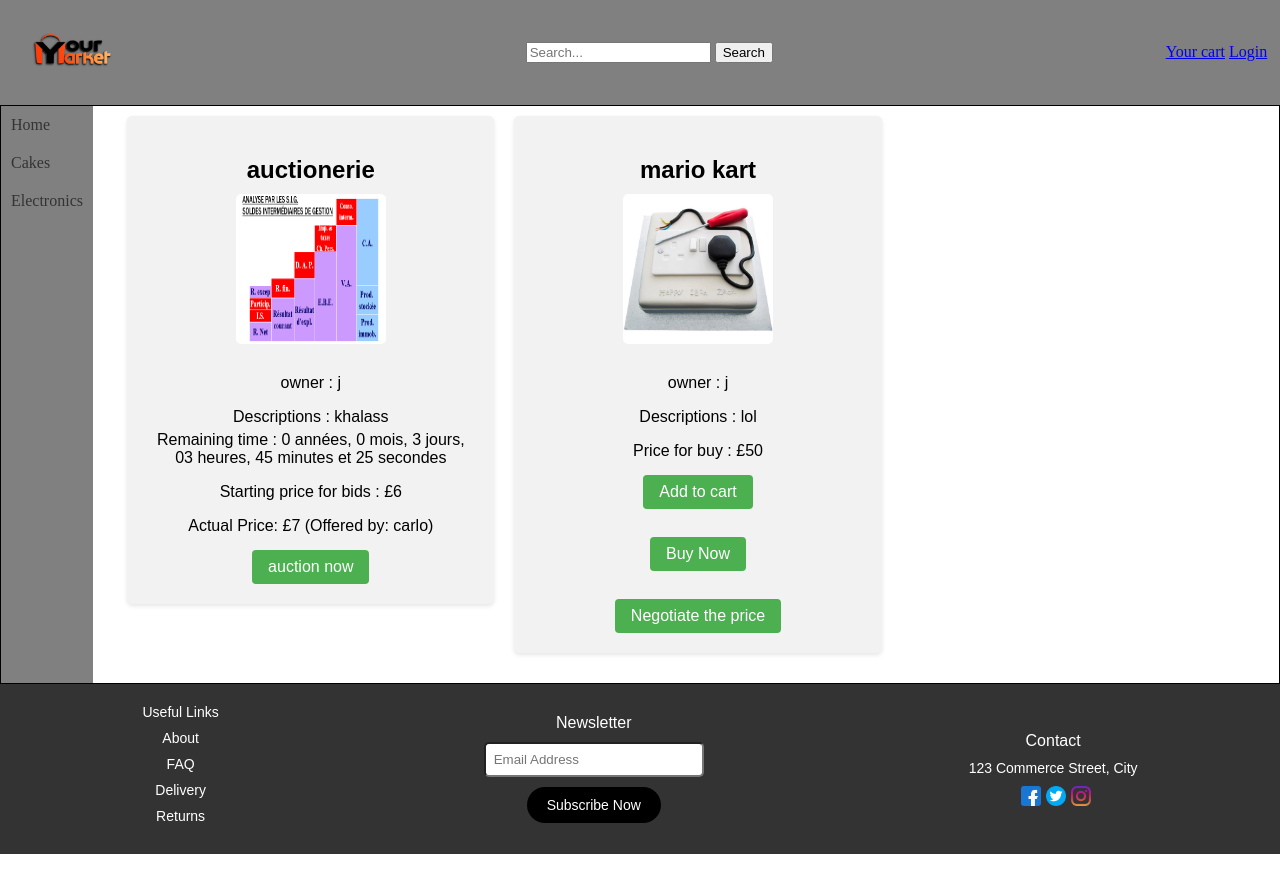
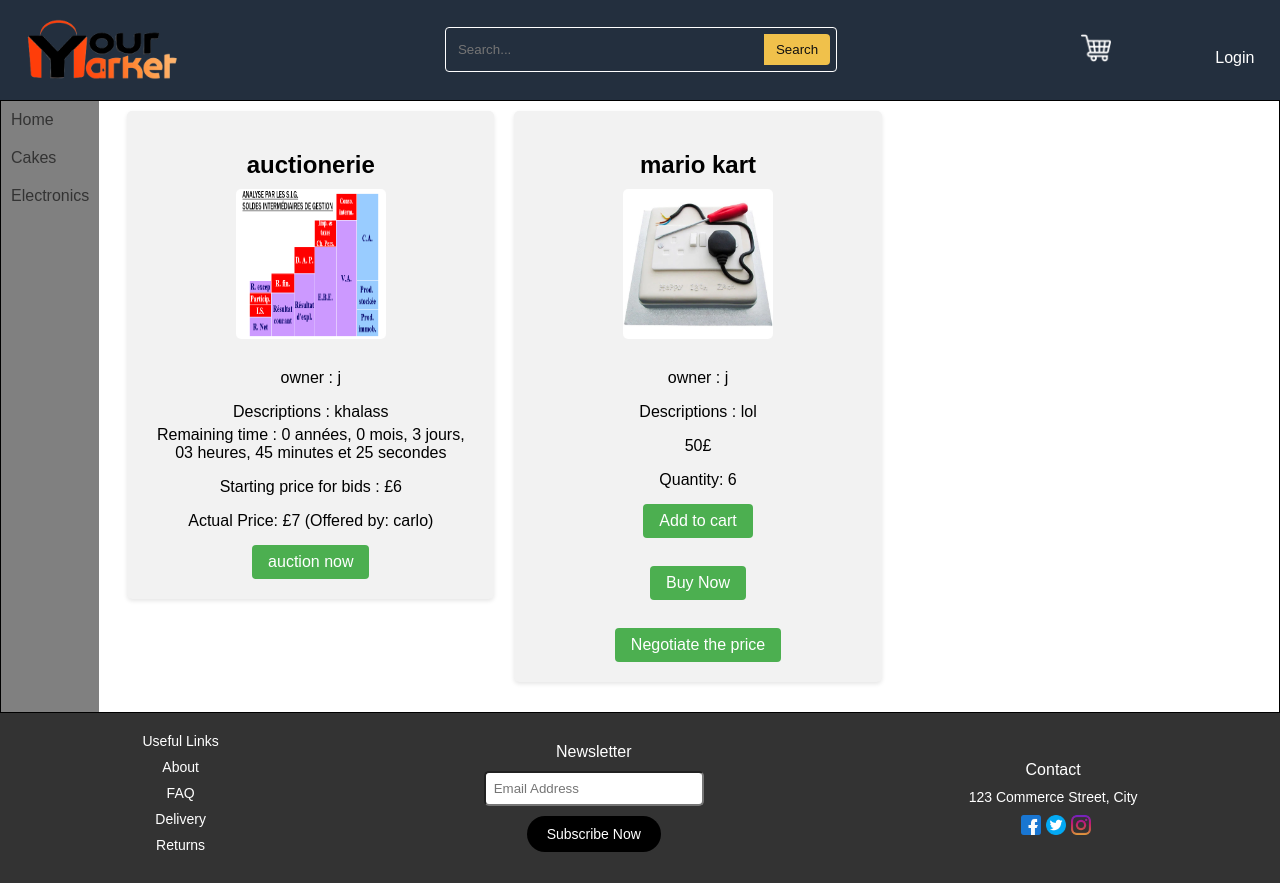
Before and after one commit to JulienFX/YourMarket, a PHP site: page /electronics.php in a window 1280 px wide. Before the commit the page ends 854 px from the top, so only its background shows below. Run offline with PHP 8.4, Linux system fonts and the light colour scheme; data comes from the database, SQL or seed files in the repository.

Commit message:
update stylesheet

```diff
--- a/Constant/head.php
+++ b/Constant/head.php
@@ -1,15 +1,70 @@
 <!DOCTYPE html>
 <html>
+
 <head>
+  <meta charset="UTF-8">
+  <meta name="viewport" content="width=device-width, initial-scale=1.0">
+  <title>Your Website Title</title>
   <style>
+    /* Add your custom styles here */
+    body {
+      margin: 0;
+      font-family: Arial, sans-serif;
+    }
+
     .header {
-      background-color: gray;
-      padding: 1%;
+      background-color: #232f3e;
+      /* Amazon's header color */
+      padding: 1% 2%;
       display: flex;
       align-items: center;
       justify-content: space-between;
       color: white;
     }
+
+    .header a {
+      text-decoration: none;
+      color: white;
+    }
+
+    .header a:hover {
+      text-decoration: none;
+      color: #f0c14b; /* Change link color on hover to Amazon's yellow color */
+    }
+
+    .header img.logo {
+      height: 70px;
+      border-radius: 8px; /* Make the logo slightly rounded */
+      margin-right: 20px; /* Add some space between logo and search bar */
+    }
+
+    .search-bar {
+      display: flex;
+      align-items: center;
+      border: 1px solid white;
+      border-radius: 4px;
+      padding: 6px;
+    }
+
+    .search-bar input[type="text"] {
+      border: none;
+      background-color: transparent;
+      color: white;
+      padding: 6px;
+      width: 300px;
+      /* Make the search input wider */
+    }
+
+    .search-bar button {
+      background-color: #f0c14b;
+      /* Amazon's search button color */
+      border: none;
+      color: #111;
+      padding: 8px 12px;
+      cursor: pointer;
+      border-radius: 0 4px 4px 0;
+    }
+
     .profile-button {
       position: relative;
       display: inline-block;
@@ -19,7 +74,7 @@
       display: none;
       position: absolute;
       top: 100%;
-        left: 0;
+      right: 0;
       min-width: 120px;
       background-color: #f9f9f9;
       padding: 8px;
@@ -30,39 +85,66 @@
     .profile-button:hover .profile-dropdown {
       display: block;
     }
+
+    .header .cart-icon {
+      display: inline-block;
+      position: relative;
+      margin-right: 100px; /* Add some space between cart icon and profile picture */
+    }
+
+    .header .cart-icon img {
+      height: 30px;
+      cursor: pointer;
+    }
+    /* Make the profile picture round */
+    .profile-button img {
+      height: 50px;
+      width: 50px;
+      border-radius: 50%;
+      object-fit: cover;
+    }
+
+    /* Change color and underline behavior for links in profile-dropdown */
+    .profile-dropdown a {
+      color: black;
+      text-decoration: none;
+    }
   </style>
-  <link rel="shortcut icon" href="../Photos/logo.png" />
 </head>
+
+<body>
   <header class="header">
-    <a href="index.php"><img src="Photos/logo.png" height="75"></a>
+    <a href="index.php"><img src="Photos/logo.png" class="logo"></a>
     <div class="search-bar">
-      <!-- Insérez ici le code de votre barre de recherche -->
       <input type="text" placeholder="Search..." />
       <button type="submit">Search</button>
     </div>
     <div>
-      <a href="cart.php">Your cart</a>
+      <a href="cart.php" class="cart-icon">
+        <img src="Photos/shopping-cart.png" alt="Your Cart">
+      </a>
       <?php
-      if(isset($_SESSION['username'])){
+      if (isset($_SESSION['username'])) {
         ?>
         <div class="profile-button">
-        <img src="Photos/pdp.png" height="50px" alt="Photo de profil">
+          <img src="Photos/pdp.png" alt="Photo de profil"> <!-- Replace with your profile picture URL -->
           <div class="profile-dropdown">
-            <a href="profil.php">Profil</a>
+            <a href="profil.php">Profile</a>
             <br>
             <a href="disconnect.php">Logout</a><br>
             <a href="orders.php">Your Orders</a>
           </div>
         </div>
         <?php
-      }else{
+      } else {
         echo '<a href="UserConnexion/formLoginRegister.php">Login</a>';
       } ?>
-
     </div>
   </header>
 
   <div class="content">
-    <!-- Votre contenu ici -->
+    <!-- Your content goes here -->
   </div>
+</body>
+
 </html>
--- a/cart.php
+++ b/cart.php
@@ -104,7 +104,7 @@
 
                 $username = $_SESSION['username'];
 
-                $sql = "SELECT * FROM possess JOIN contains ON possess.cartId = contains.cartId JOIN picturesvideos ON contains.itemId = picturesvideos.id WHERE possess.username = '$username'";
+                $sql = "SELECT picturesvideos.link, contains.itemId, items.nameItem,possess.cartId, contains.quantity FROM possess JOIN contains ON possess.cartId = contains.cartId JOIN picturesvideos ON contains.itemId = picturesvideos.id JOIN items ON contains.itemId = items.id WHERE possess.username = '$username'";
 
                 $result = $conn->query($sql);
 
@@ -129,6 +129,7 @@
                         $quantity = $row["quantity"];
                         $cartId = $row["cartId"];
                         $itemId = $row["itemId"];
+                        $nameitem = $row["nameItem"];
 
                         $sql = "SELECT price, quantity FROM items WHERE id = '$itemId'";
                         $res = $conn->query($sql);
--- a/desserts.php
+++ b/desserts.php
@@ -108,7 +108,8 @@
                         echo '<p>owner : '.$row["username"].'</p>';
                         echo '<p>Descriptions : ' . $row["descriptions"] . '</p>';
                         if($row["sellType"]==1){
-                            echo '<p>Price for buy : £' . $row["price"] . '</p>';
+                            echo '<p>£' . $row["price"] . '</p>';
+                            echo '<p>Quantity: ' . $row["quantity"] . '</p>';
                             echo '<a href="desserts.php?addTocart=' . $row['id'] . '" >Add to cart </a><br><br>';
                             echo '<a href="payment.php?buy=' . $row['id'] . '" >Buy Now </a><br><br>';
                             echo '<a href="#" onclick="negotiatePrice('.$row['id'].', '.$row['price'].');">Negotiate the price</a>';
--- a/electronics.php
+++ b/electronics.php
@@ -108,7 +108,8 @@
                         echo '<p>owner : '.$row["username"].'</p>';
                         echo '<p>Descriptions : ' . $row["descriptions"] . '</p>';
                         if($row["sellType"]==1){
-                            echo '<p>Price for buy : £' . $row["price"] . '</p>';
+                            echo '<p>' . $row["price"] . '£</p>';
+                            echo '<p>Quantity: ' . $row["quantity"] . '</p>';
                             echo '<a href="electronics.php?addTocart=' . $row['id'] . '" >Add to cart </a><br><br>';
                             echo '<a href="payment.php?buy=' . $row['id'] . '" >Buy Now </a><br><br>';
                             echo '<a href="#" onclick="negotiatePrice('.$row['id'].', '.$row['price'].');">Negotiate the price</a>';
```
Also changed, not shown: payment.php (+12 -12 lines), Photos/logo.png, Photos/shopping-cart.png (added). Lines whose indentation alone changed are shown as unchanged.
